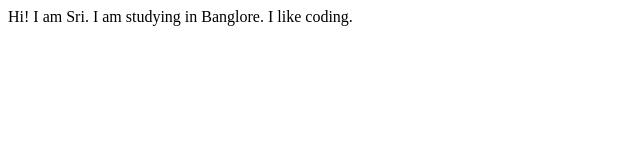
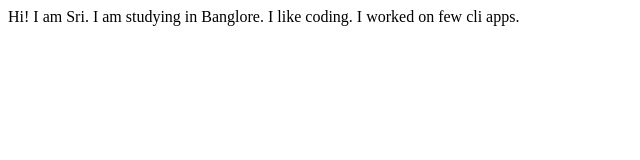
Before and after one commit to sri189ms/sri-site, a plain HTML site: page Index.html in a window 1280 px wide. Shown: the whole page, without its empty margins (0-640 px from the left). Drawn offline with Linux system fonts and the light colour scheme.

Commit message:
update details of project

```diff
--- a/Index.html
+++ b/Index.html
@@ -9,5 +9,7 @@
     Hi! I am Sri.
     I am studying in Banglore.
     I like coding.
+
+            I worked on few cli apps.
 </body>
 </html>
```
